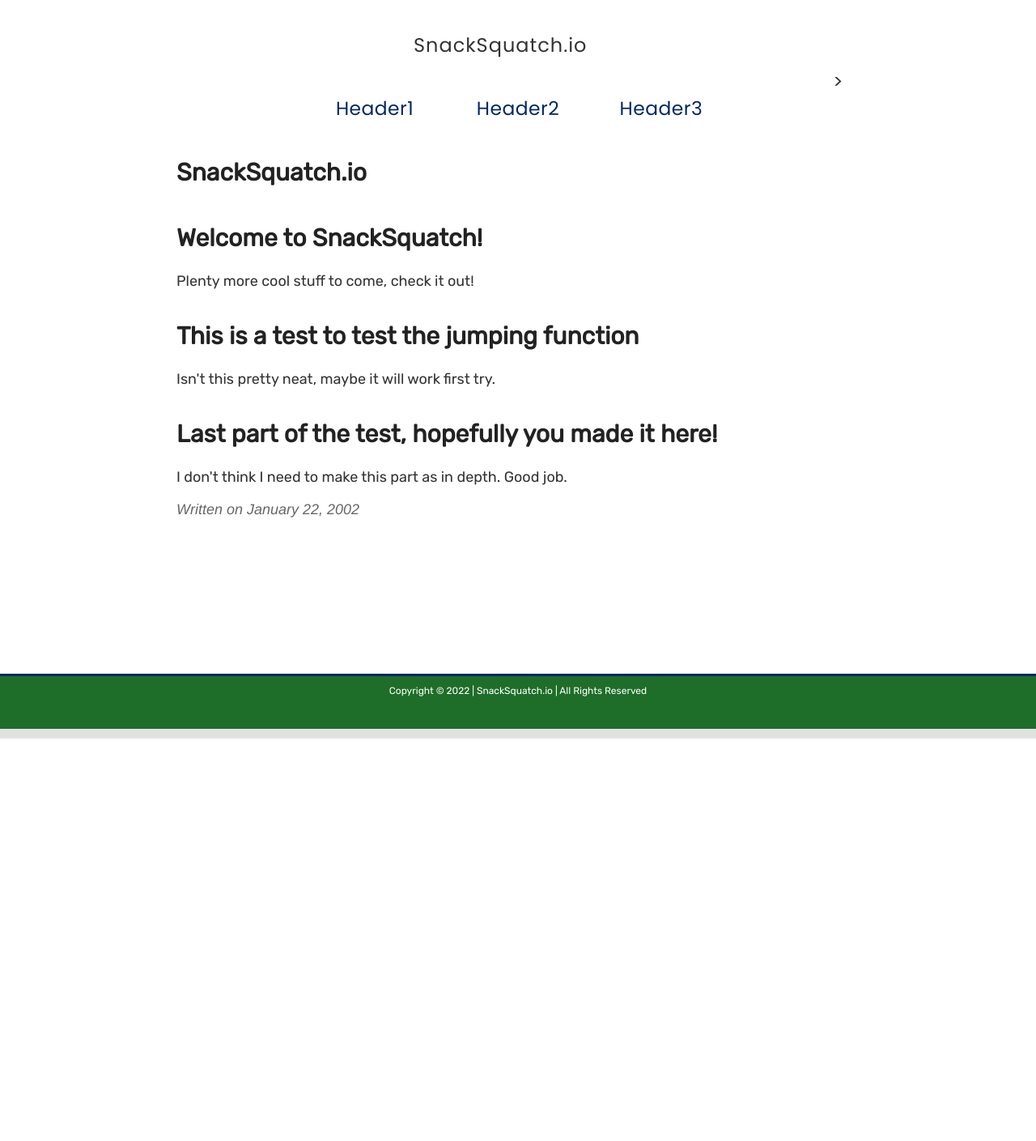
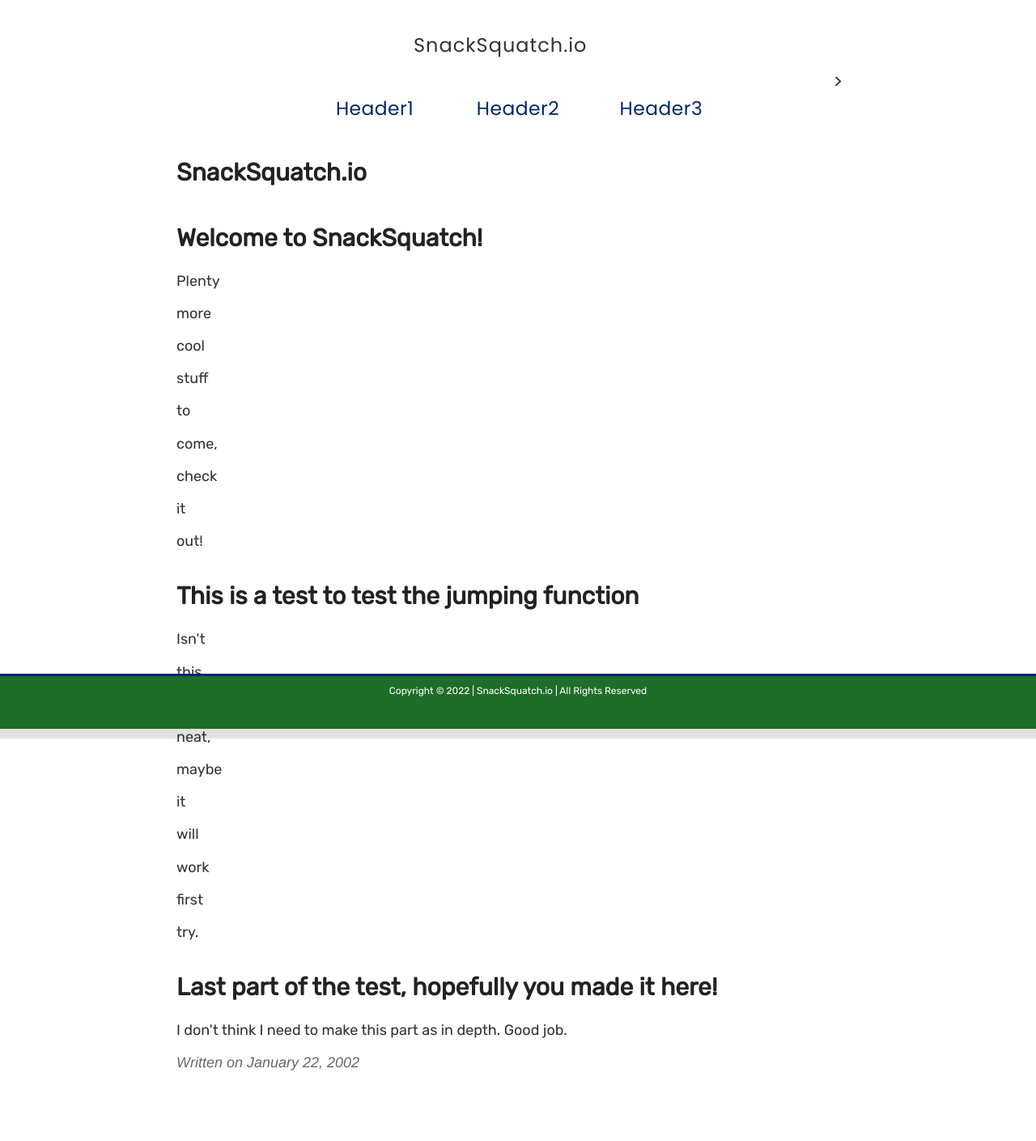
Before and after one commit to Dunkaroo38/snacksquatch, a Jekyll site: the page built from _posts/02-01-22-Welcome.md, in a window 1280 px wide. Shown: the whole page at 81% size. Built offline with Jekyll 4.4.1, drawn with Linux system fonts in a browser that asks for light colours.

Commit message:
Make lots of <p>

```diff
--- a/_posts/02-01-22-Welcome.md
+++ b/_posts/02-01-22-Welcome.md
@@ -5,28 +5,28 @@ title: SnackSquatch.io
 
 <div id="header1"><h1>Welcome to SnackSquatch!</h1></div>
 
-<p>Plenty
-more
-cool
-stuff
-to
-come,
-check
-it
-out!</p>
+<p>Plenty</p>
+<p>more</p>
+<p>cool</p>
+<p>stuff</p>
+<p>to</p>
+<p>come,</p>
+<p>check</p>
+<p>it</p>
+<p>out!</p>
 
 <div id="header2"><h1>This is a test to test the jumping function</h1></div>
 
-<p>Isn't
-this
-pretty
-neat,
-maybe
-it
-will
-work
-first
-try.</p>
+<p>Isn't</p>
+<p>this</p>
+<p>pretty</p>
+<p>neat,</p>
+<p>maybe</p>
+<p>it</p>
+<p>will</p>
+<p>work</p>
+<p>first</p>
+<p>try.</p>
 
 <div id="header3"><h1>Last part of the test, hopefully you made it here!</h1></div>
 
```
